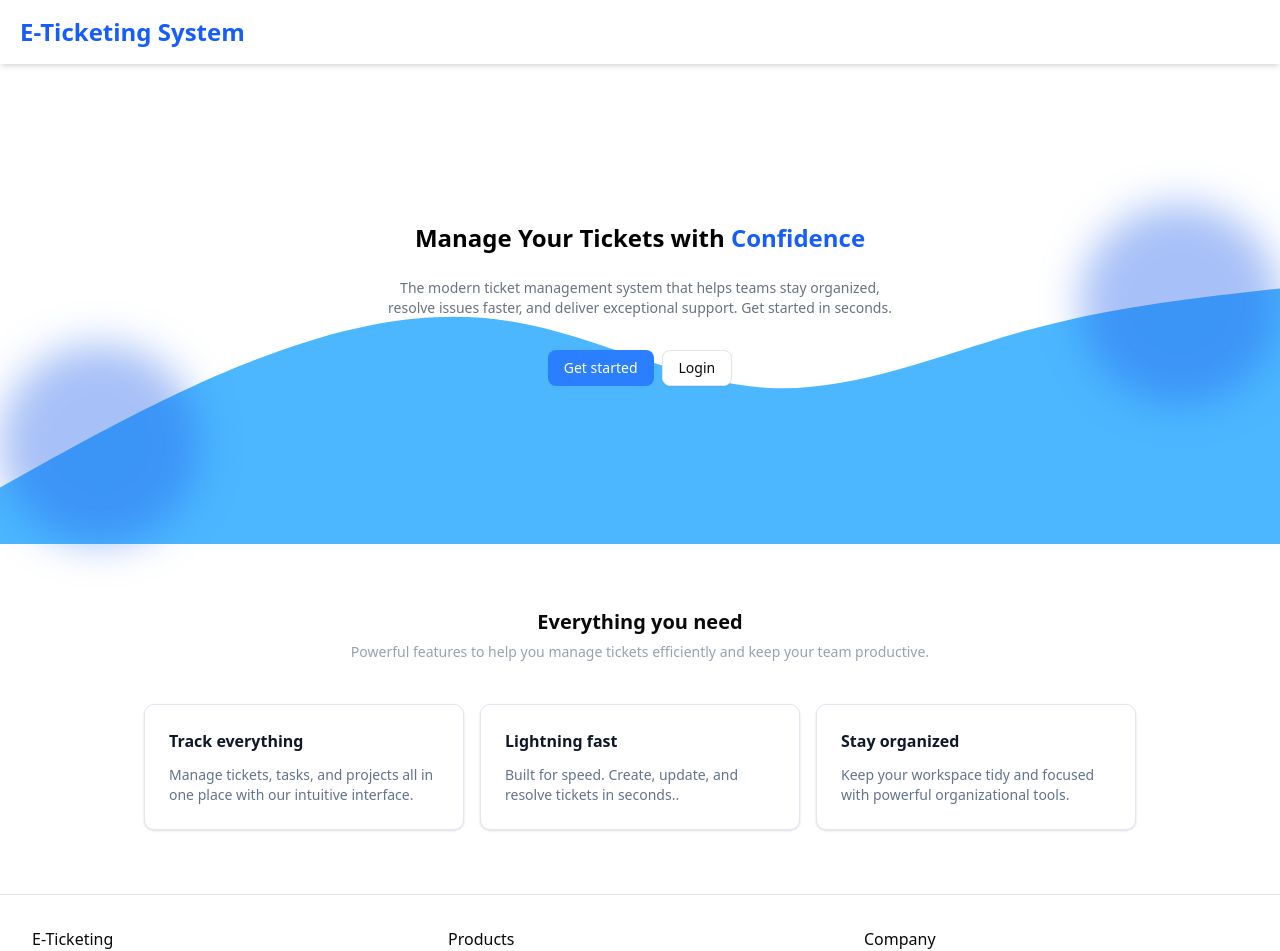
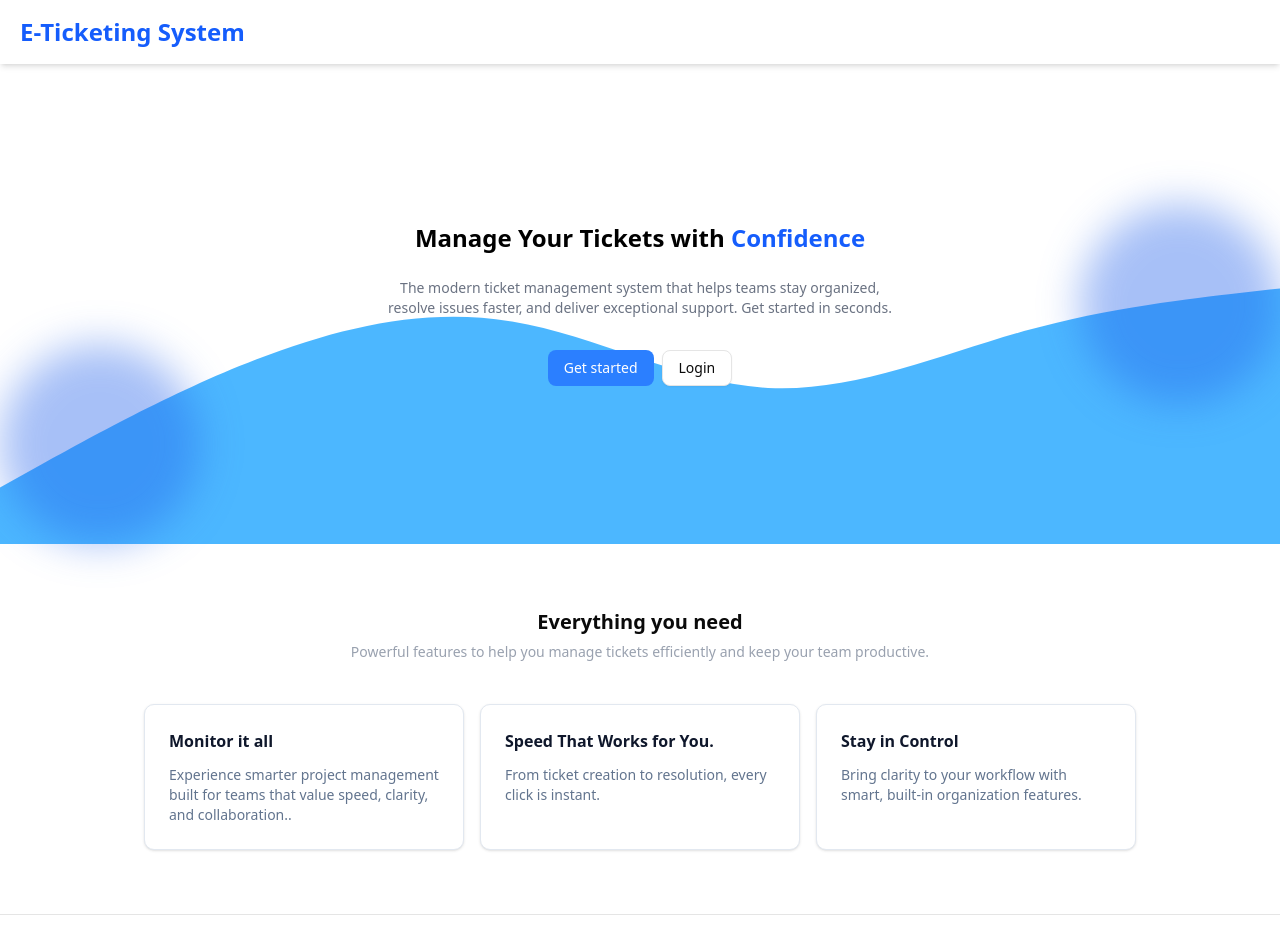
Before and after one commit to lawrence1986/HNG-REACT-PROJECT, a React (Vite) app: page / in a window 1280 px wide. Shown: the top 951 px of the page. Built offline with nearby package versions, Linux system fonts and the light colour scheme.

Commit message:
Update index.ts

```diff
--- a/src/constants/index.ts
+++ b/src/constants/index.ts
@@ -1,17 +1,17 @@
 export const LandingPageBoxes = [
   {
-    title: "Track everything",
+    title: "Monitor it all",
     description:
-      "Manage tickets, tasks, and projects all in one place with our intuitive interface.",
+      "Experience smarter project management built for teams that value speed, clarity, and collaboration..",
   },
   {
-    title: "Lightning fast",
+    title: "Speed That Works for You.",
     description:
-      "Built for speed. Create, update, and resolve tickets in seconds..",
+      "From ticket creation to resolution, every click is instant.",
   },
   {
-    title: "Stay organized",
+    title: "Stay in Control",
     description:
-      "Keep your workspace tidy and focused with powerful organizational tools.",
+      "Bring clarity to your workflow with smart, built-in organization features.",
   },
 ];
```
